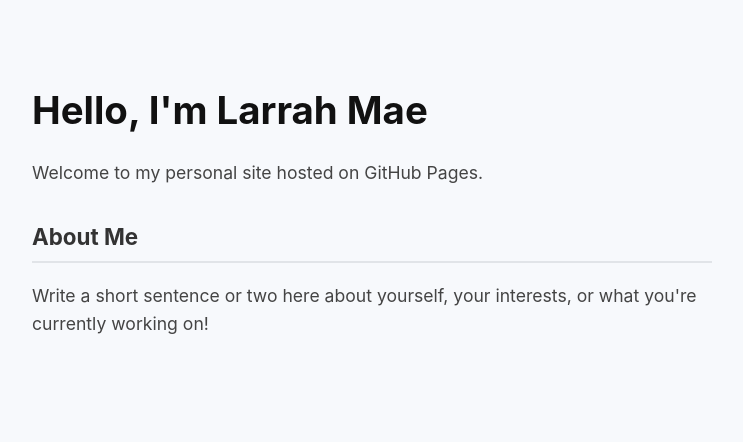
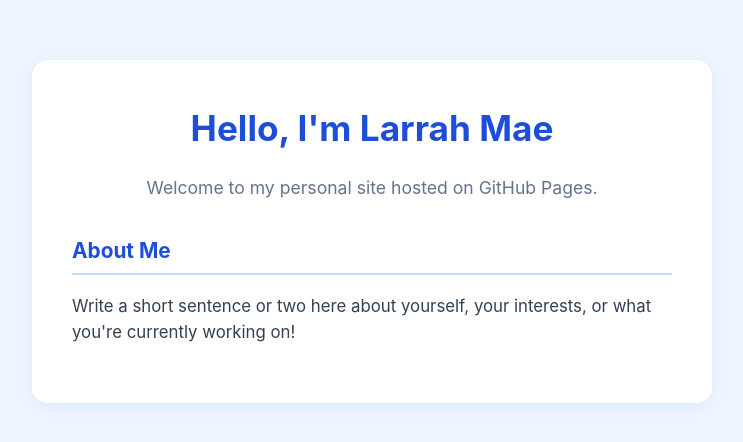
Before and after one commit to s25101313-tech/Larrah-Mae, a plain HTML site: page index.html in a window 1280 px wide. Shown: the whole page, without its empty margins (268-1011 px from the left). Drawn offline with Linux system fonts and the light colour scheme.

Commit message:
Refactor index.html for layout and style changes
Updated styles and structure for improved layout and readability.

```diff
--- a/index.html
+++ b/index.html
@@ -8,35 +8,54 @@
     body {
       font-family: -apple-system, BlinkMacSystemFont, "Segoe UI", Roboto, sans-serif;
       max-width: 680px;
-      margin: 80px auto;
+      margin: 60px auto;
       padding: 0 20px;
       line-height: 1.6;
-      color: #222;
-      background-color: #f7f9fc;
+      color: #1e293b;
+      /* Soft ocean blue background */
+      background-color: #eff6ff;
+    }
+    .card {
+      background-color: #ffffff;
+      padding: 40px;
+      border-radius: 16px;
+      box-shadow: 0 4px 20px rgba(29, 78, 216, 0.08);
+      text-align: center;
     }
     h1 {
-      font-size: 2.4rem;
-      margin-bottom: 0.3rem;
-      color: #111;
+      font-size: 2.2rem;
+      margin: 0 0 0.4rem 0;
+      color: #1d4ed8;
+    }
+    .subtitle {
+      color: #64748b;
+      font-size: 1.1rem;
+      margin-bottom: 2rem;
+    }
+    .about {
+      text-align: left;
     }
     h2 {
-      margin-top: 2rem;
-      font-size: 1.4rem;
-      color: #333;
-      border-bottom: 2px solid #e1e4e8;
+      font-size: 1.3rem;
+      color: #1d4ed8;
+      border-bottom: 2px solid #bfdbfe;
       padding-bottom: 6px;
     }
     p {
-      color: #444;
-      font-size: 1.1rem;
+      color: #334155;
+      font-size: 1.05rem;
     }
   </style>
 </head>
 <body>
-  <h1>Hello, I'm Larrah Mae</h1>
-  <p>Welcome to my personal site hosted on GitHub Pages.</p>
+  <div class="card">
+    <h1>Hello, I'm Larrah Mae</h1>
+    <p class="subtitle">Welcome to my personal site hosted on GitHub Pages.</p>
 
-  <h2>About Me</h2>
-  <p>Write a short sentence or two here about yourself, your interests, or what you're currently working on!</p>
+    <div class="about">
+      <h2>About Me</h2>
+      <p>Write a short sentence or two here about yourself, your interests, or what you're currently working on!</p>
+    </div>
+  </div>
 </body>
 </html>
```
